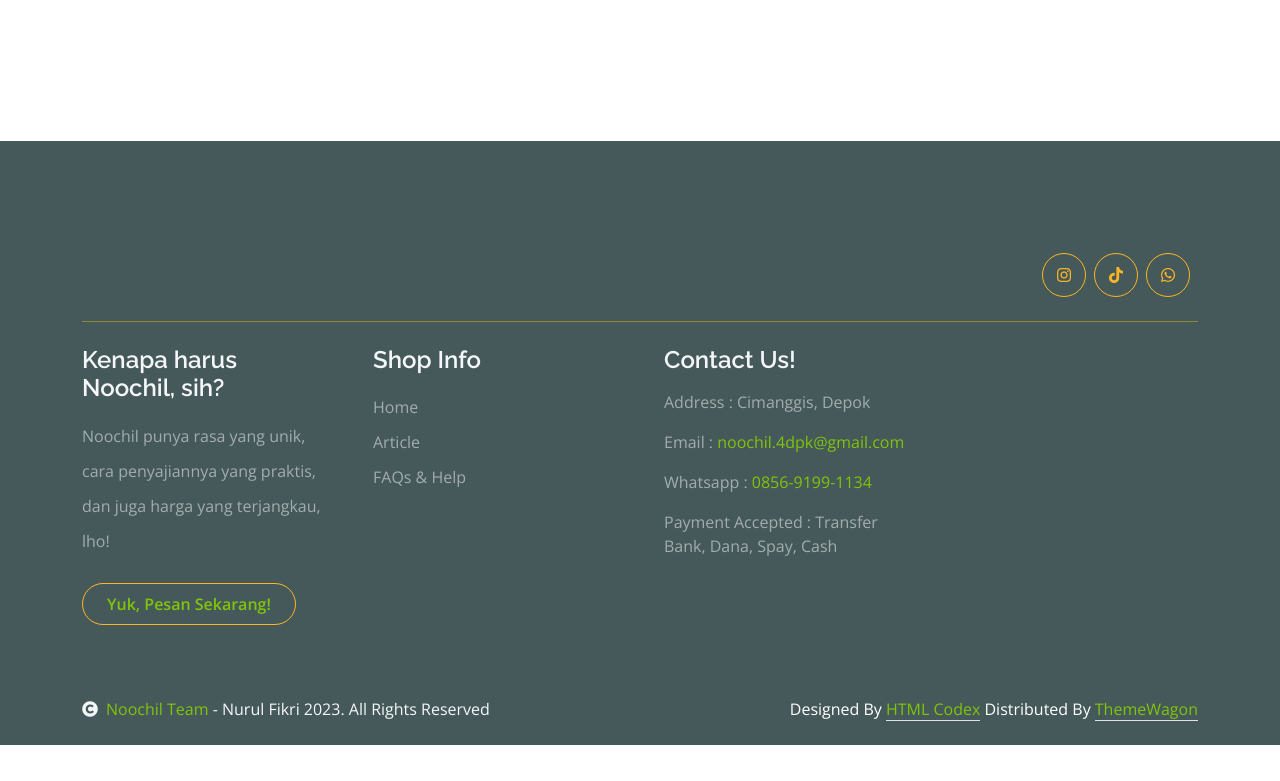
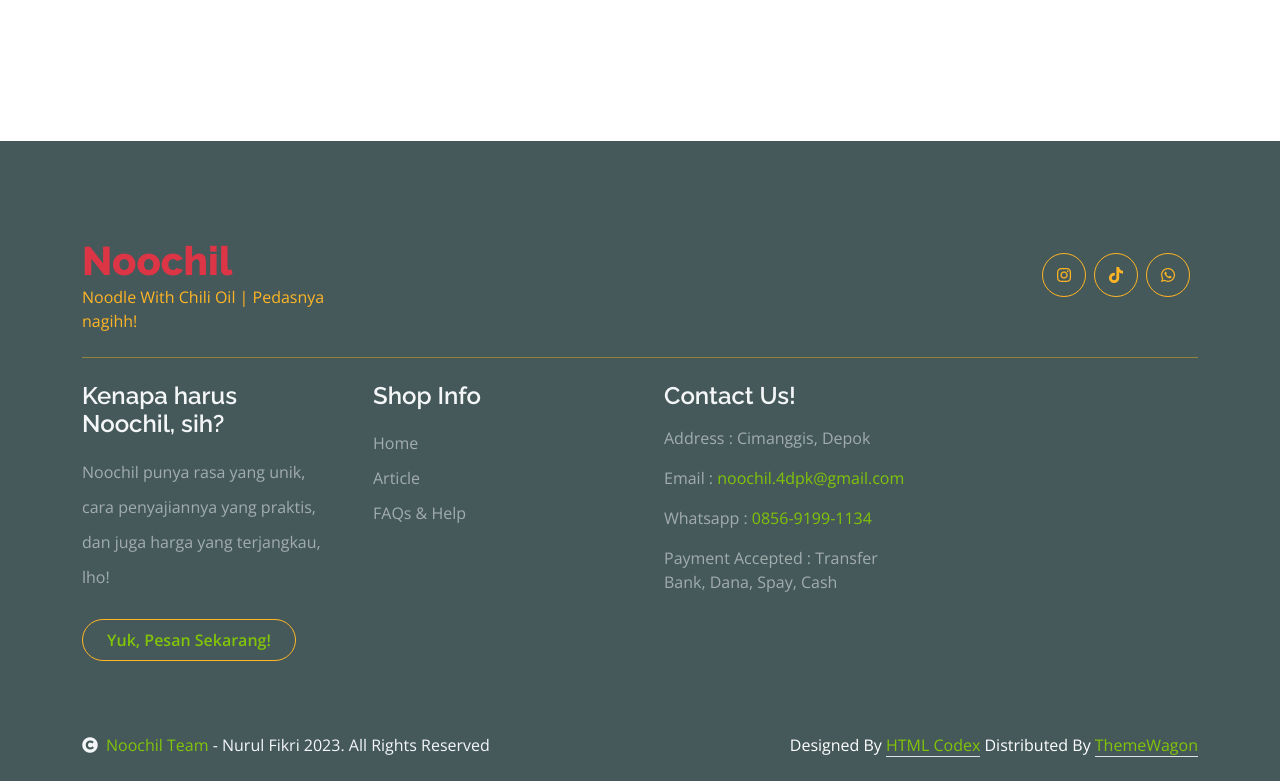
Before and after one commit to sh1z1a/noochill, a plain HTML site: page index.html in a window 1280 px wide. Shown: the part 3399-4180 px from the top of the page. Before the commit the page ends 4144 px from the top, so only its background shows below. Drawn offline with nearby package versions, Linux system fonts and the light colour scheme.

Commit message:
update index.html

```diff
--- a/index.html
+++ b/index.html
@@ -397,7 +397,8 @@
                     <div class="row g-4">
                         <div class="col-lg-3">
                             <a href="#">
-
+                                <h1 class="text-danger fw-bold mb-0">Noochil</h1>
+                                <p class="text-secondary mb-0">Noodle With Chili Oil | Pedasnya nagihh!</p>
                             </a>
                         </div>
                         <div class="col-lg-6">
```
